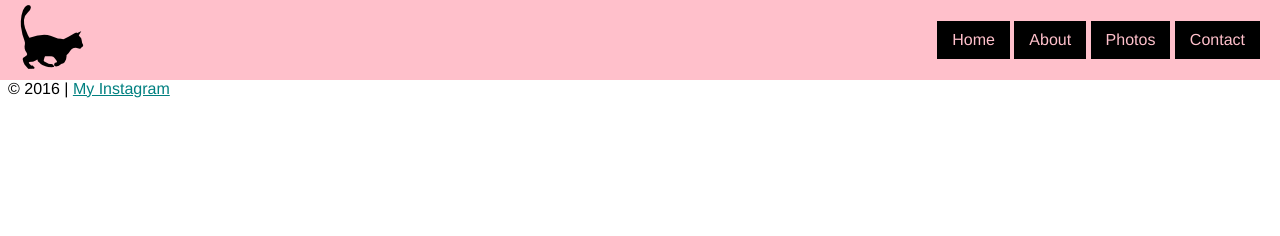
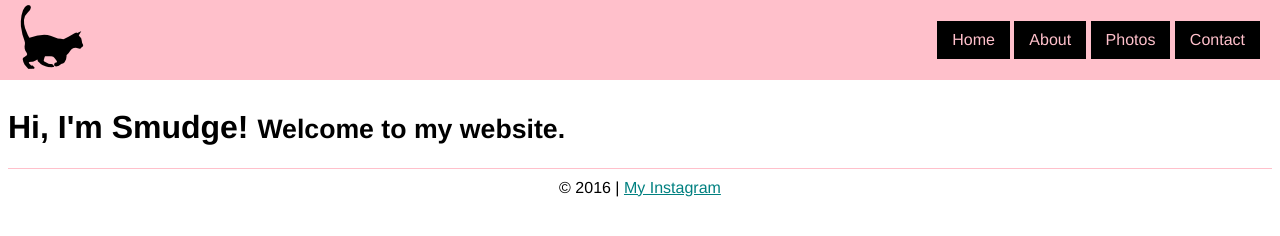
Before and after one commit to nboliver/web-dev-101, a plain HTML site: page index.html in a window 1280 px wide. Drawn offline with Linux system fonts and the light colour scheme.

Commit message:
Style site-footer

```diff
--- a/css/style.css
+++ b/css/style.css
@@ -10,6 +10,7 @@ a:hover {
 
 body {
   font-family: Helvetica, Arial, sans-serif;
+  padding-top: 80px;
 }
 
 /* Header */
@@ -59,3 +60,9 @@ body {
 /* Main */
 
 /* Footer */
+
+.site-footer {
+  padding: 10px;
+  border-top: 1px solid pink;
+  text-align: center;
+}
```
